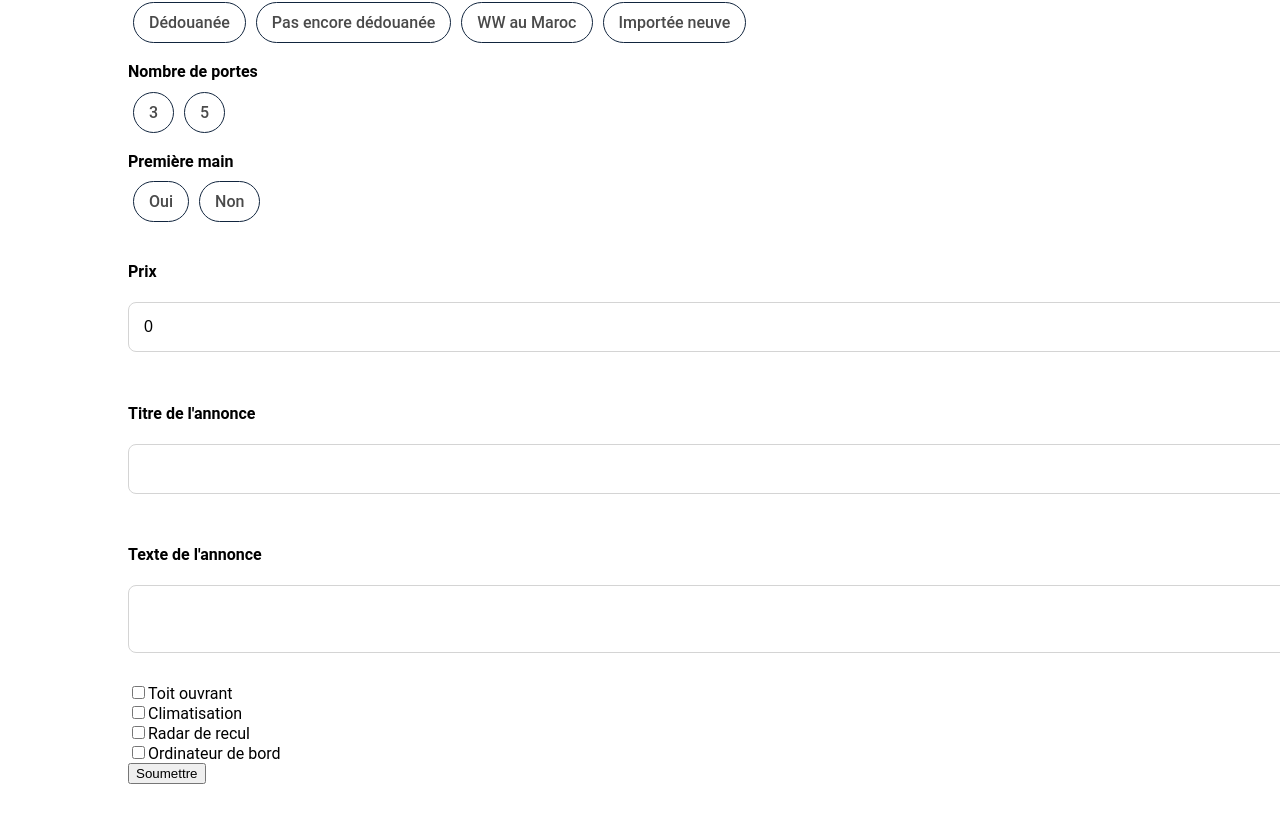
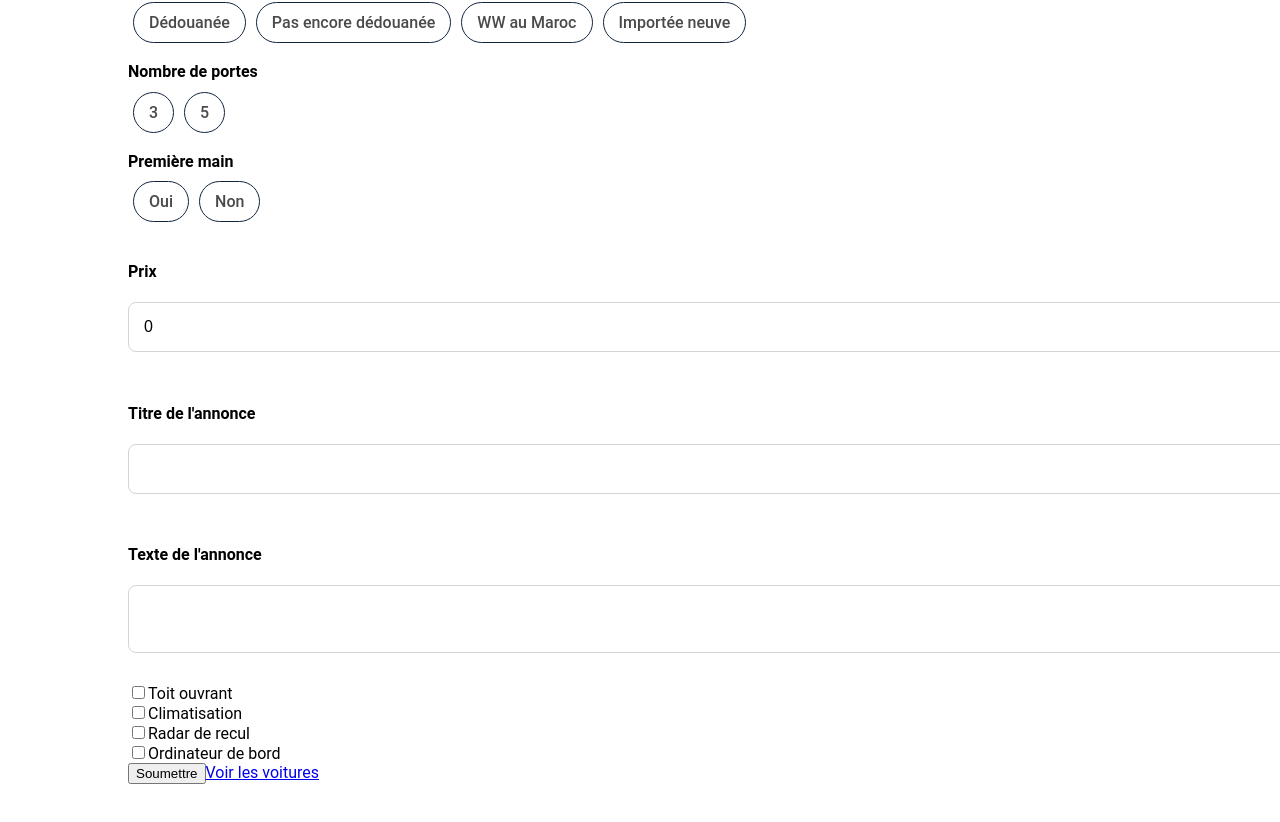
Before and after one commit to Aveamxela/form-avito, a React (Create React App) app: page /form in a window 1280 px wide. Shown: the part 568-1390 px from the top of the page. Built offline with nearby package versions, Linux system fonts and the light colour scheme.

Commit message:
LocalStorage ajouté pour retrouver les voitures mais pas fini

```diff
--- a/src/components/AddCar.js
+++ b/src/components/AddCar.js
@@ -5,6 +5,7 @@ import Textarea from "./Textarea";
 import Label from "./Label";
 import RadioBtns from "./RadioBtns";
 import Checkbox from "./Checkbox";
+import { Link } from "react-router-dom";
 
 const AddCar = ({ options, details }) => {
 
@@ -66,8 +67,8 @@ const AddCar = ({ options, details }) => {
     const handleSubmit = (e) => {
       e.preventDefault();
 
-      alert(`Votre voiture a bien été enregistrée !`)
-      console.log(formData);
+      alert(`Votre voiture a bien été enregistrée !`);
+      localStorage.setItem("myObjectTest",  JSON.stringify(formData));
     };
 
     return (
@@ -212,6 +213,7 @@ const AddCar = ({ options, details }) => {
                     onChange={handleChange}
                 />
                 <button>Soumettre</button>
+                <Link to="/cars">Voir les voitures</Link>
             </form>
         </>
     );
--- a/src/routing/routes.js
+++ b/src/routing/routes.js
@@ -15,6 +15,10 @@ const options = {
 
 const details = ['Toit ouvrant', 'Climatisation', 'Radar de recul', 'Ordinateur de bord'];
 
+const savedObject =  localStorage.getItem("myObjectTest");
+const cars = [JSON.parse(savedObject)];
+console.log(cars);
+
 // const handleSubmit = (formData) => {
 //   setCars([...cars, formData]);
 // };
@@ -30,6 +34,6 @@ export const router = createBrowserRouter([
   },
   {
     path: "/cars",
-    element: <CarList />,
+    element: <CarList cars={cars}/>,
   }
 ]);
```
